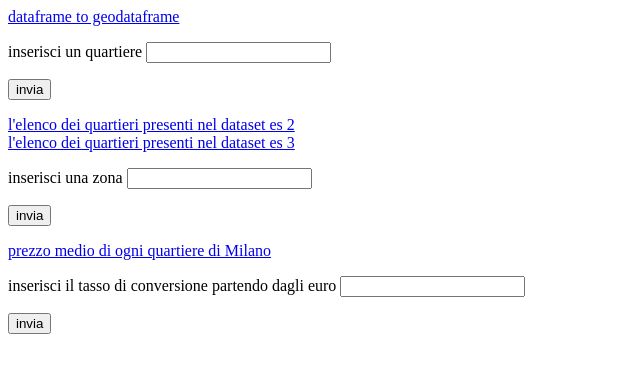
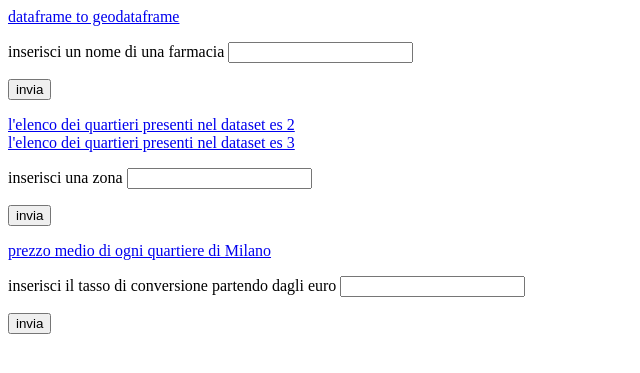
Before and after one commit to SimoneFinessi/geopandas-Flask-sjoint-merge, a Flask app: page / in a window 1280 px wide. Shown: the top 373 px of the page, without its empty margins (0-640 px from the left). Run offline with Flask 3, Linux system fonts and the light colour scheme; parts of the project's set-up code (start-up, migrations or seed data) failed here and were passed over.

Commit message:
finire es 2

```diff
--- a/app.py
+++ b/app.py
@@ -1,9 +1,12 @@
-from flask import Flask, render_template, request
+from flask import Flask, render_template, request, Response
 import pandas as pd
 import geopandas as gpd
 import contextily as ctx
 import matplotlib.pyplot as plt
 from shapely.geometry import Point,Polygon
+import io
+from matplotlib.backends.backend_agg import FigureCanvasAgg as FigureCanvas
+from matplotlib.figure import Figure
 
 app = Flask(__name__)
 
@@ -22,5 +25,19 @@ def es1():
     trovato=geodf.to_html()
     return render_template("risultati.html",risultato=trovato )
 
+@app.route('/es2', methods = ['POST'])
+def es2():
+    farm=request.form["farmacia"]
+    return render_template("es2.html",farmacia=farm)
+
+@app.route("/immagineEs2", methods = ['POST'])
+def immagineEs2():
+    farm=request.form["farmacia"]
+    fig,ax= plt.subplot()
+    geodf[geodf.FARMACIA.str.contains(far)].to_crs(3857).plot(ax=ax)
+    ctx.add_basemap(ax=ax)
+    output = io.BytesIO()
+    FigureCanvas(fig).print_png(output)
+    return Response(output.getvalue(), mimetype='image/png')
 if __name__ == '__main__':
     app.run(debug=True)
--- a/templates/home.html
+++ b/templates/home.html
@@ -4,8 +4,9 @@
     </head>
     <body>
         <a href="es1">dataframe to geodataframe</a><br>
-        <form action="/es1" method = "post">
-            <p>inserisci un quartiere <input type = "text" name = "quar" /></p>
+
+        <form action="/es2" method = "post">
+            <p>inserisci un nome di una farmacia <input type = "text" name = "farmacia" /></p>
             <p><input type = "submit" value = "invia" /></p>
         </form>
 
```
Also changed, not shown: templates/es2.html (added, +10 -0 lines).
